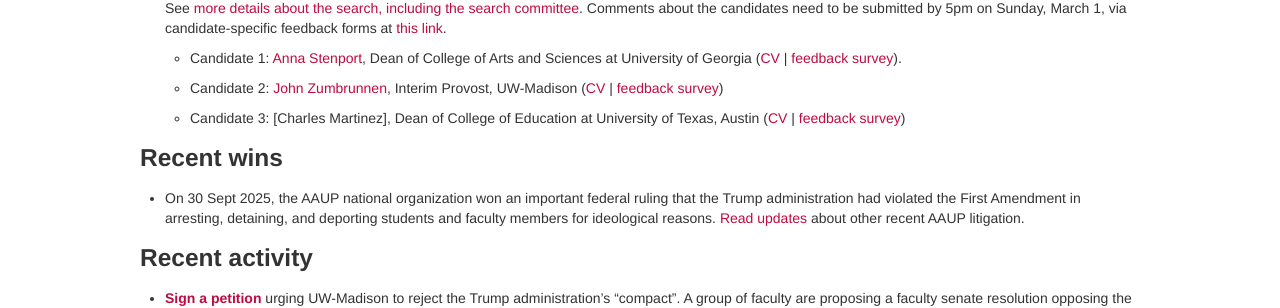
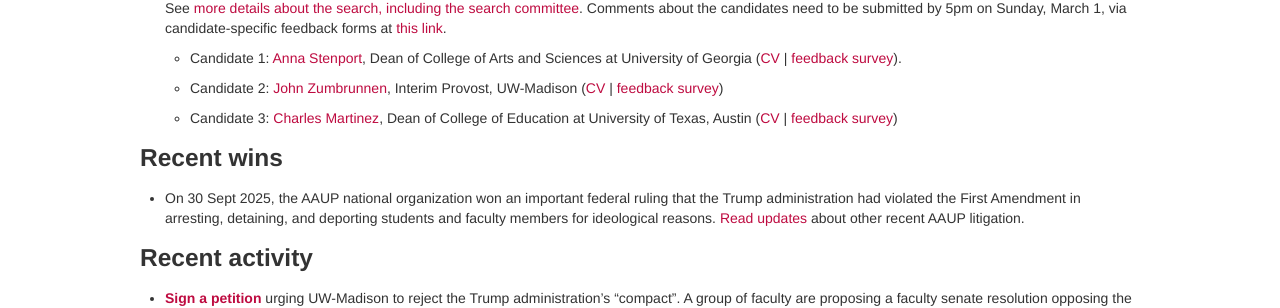
Before and after one commit to aaupmadison/aaupmadison.github.io, a Jekyll site: the page built from index.md, in a window 1280 px wide. Shown: the part 395-703 px from the top of the page. Built offline with Jekyll 4.4.1, drawn with Linux system fonts in a browser that asks for light colours; part of the change alters nothing that is shown.

```diff
--- a/index.md
+++ b/index.md
@@ -37,7 +37,7 @@ academic staff that promotes academic freedom and shared governance.
     Interim Provost, UW-Madison
     ([CV](/assets/provost2026/zumbrunnen_cv.pdf) | [feedback survey](https://www.research.net/r/UWM_Provost_Finalist2JZ))
 
-  - Candidate 3: [Charles Martinez], Dean of College of Education at
+  - Candidate 3: [Charles Martinez](https://education.utexas.edu/faculty/charles_martinez/), Dean of College of Education at
     University of Texas, Austin
     ([CV](/assets/provost2026/martinez_cv.pdf) | [feedback survey](https://www.research.net/r/UWM_Provost_Finalist3CM))
 
```
